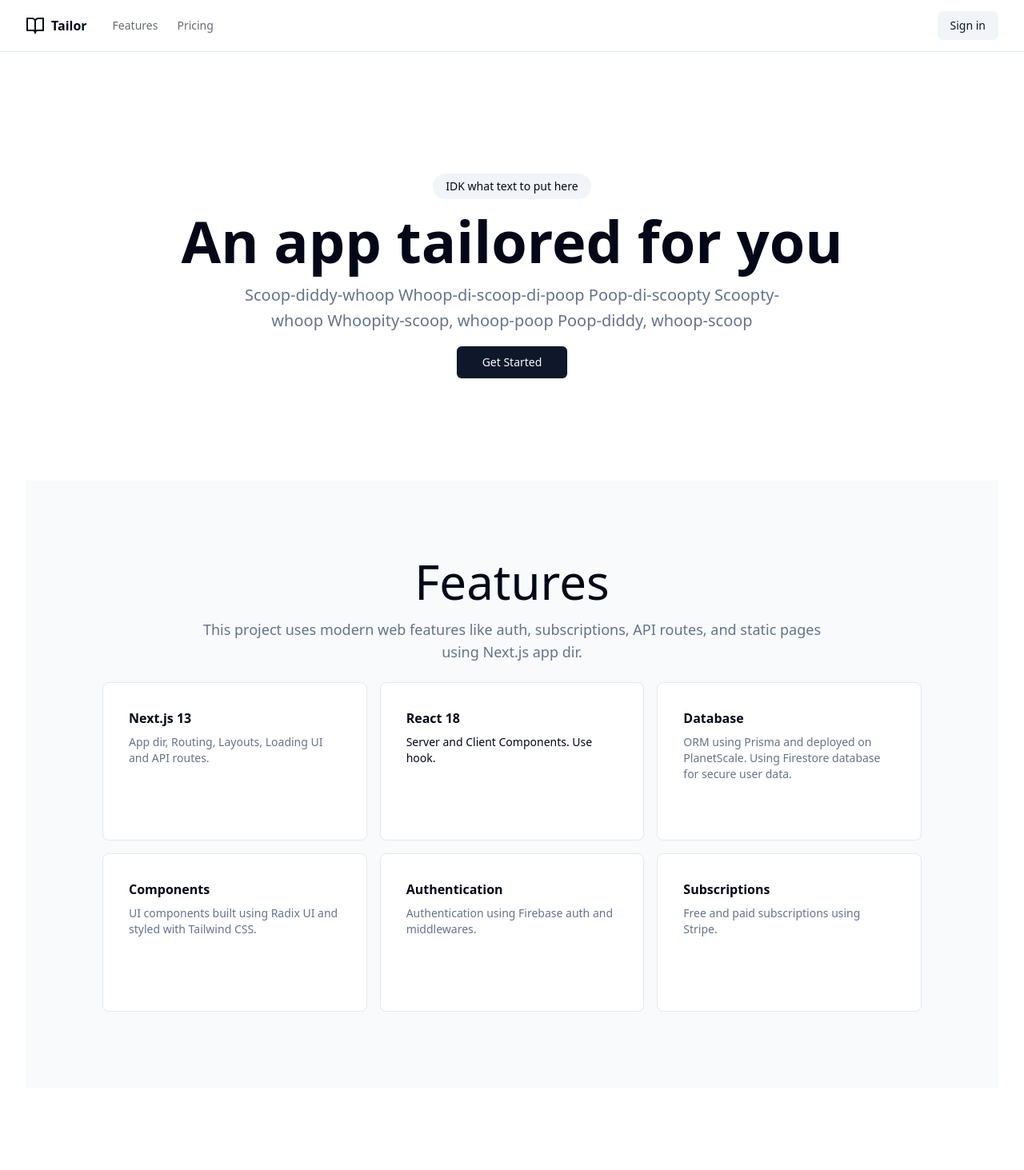
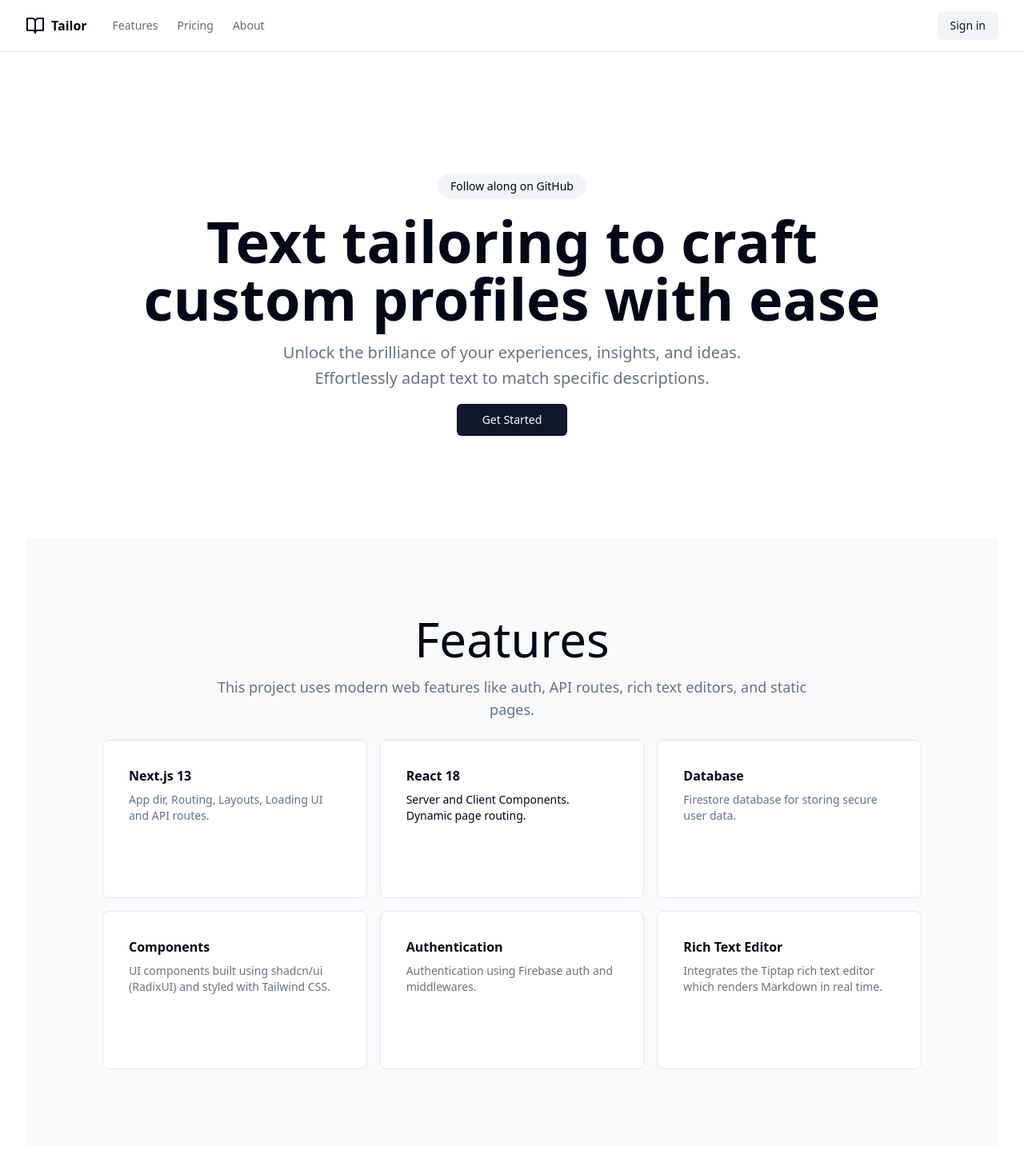
Before and after one commit to jdrco/tailor, a Next.js app: page / in a window 1280 px wide. Shown: the top 1463 px of the page at 80% size. Built offline with nearby package versions, Linux system fonts and the light colour scheme; no server answers.

Commit message:
Update landing page and readme

```diff
--- a/src/app/(auth)/layout.tsx
+++ b/src/app/(auth)/layout.tsx
@@ -22,10 +22,10 @@ export default function AuthLayout({ children }: AuthLayoutProps) {
         </div>
         <div>
           <div className="text-xl pb-3">
-            &quot;Lorem ipsum dolor sit amet consectetur, adipisicing elit.
-            Minima repudiandae explicabo consequatur harum.&quot;
+            &quot;Don&apos;t tell me the moon is shining; show me the glint of
+            light on broken glass.&quot;
           </div>
-          <div>- Some testimonial</div>
+          <div>- Anton Chekhov</div>
         </div>
       </div>
       <div className="w-full lg:w-1/2 flex flex-col justify-center items-center">
--- a/src/app/(landing)/page.tsx
+++ b/src/app/(landing)/page.tsx
@@ -9,18 +9,23 @@ export default function Home() {
       <section className="container space-y-6 pb-8 pt-6 md:pb-12 md:pt-10 lg:py-32">
         <div className="flex flex-col items-center gap-4 text-center">
           <Link
-            href="/"
+            href="https://github.com/jdrco"
             className="rounded-2xl bg-muted px-4 py-1.5 text-sm font-medium"
             target="_blank"
           >
-            IDK what text to put here
+            Follow along on GitHub
           </Link>
           <h1 className="font-heading font-bold text-3xl sm:text-5xl md:text-6xl lg:text-7xl">
-            An app tailored for you
+            Text tailoring to craft
+            <br />
+            custom profiles with ease
           </h1>
           <p className="max-w-[42rem] leading-normal text-muted-foreground sm:text-xl sm:leading-8">
-            Scoop-diddy-whoop Whoop-di-scoop-di-poop Poop-di-scoopty
-            Scoopty-whoop Whoopity-scoop, whoop-poop Poop-diddy, whoop-scoop
+            {/* Harness modern computing to effortlessly adapt your written
+            <br />
+            ideas to match specific descriptions */}
+            Unlock the brilliance of your experiences, insights, and ideas.
+            Effortlessly adapt text to match specific descriptions.
           </p>
           <div className="space-x-4">
             <Link href="/signup" className={cn(buttonVariants({ size: 'lg' }))}>
@@ -38,8 +43,8 @@ export default function Home() {
             Features
           </h2>
           <p className="max-w-[85%] leading-normal text-muted-foreground sm:text-lg sm:leading-7">
-            This project uses modern web features like auth, subscriptions, API
-            routes, and static pages using Next.js app dir.
+            This project uses modern web features like auth, API routes, rich
+            text editors, and static pages.
           </p>
         </div>
         <div className="mx-auto grid justify-center gap-4 sm:grid-cols-2 md:max-w-[64rem] md:grid-cols-3">
@@ -58,7 +63,7 @@ export default function Home() {
               <div className="space-y-2">
                 <h3 className="font-bold">React 18</h3>
                 <p className="text-sm">
-                  Server and Client Components. Use hook.
+                  Server and Client Components. Dynamic page routing.
                 </p>
               </div>
             </div>
@@ -68,8 +73,7 @@ export default function Home() {
               <div className="space-y-2">
                 <h3 className="font-bold">Database</h3>
                 <p className="text-sm text-muted-foreground">
-                  ORM using Prisma and deployed on PlanetScale. Using Firestore
-                  database for secure user data.
+                  Firestore database for storing secure user data.
                 </p>
               </div>
             </div>
@@ -79,8 +83,8 @@ export default function Home() {
               <div className="space-y-2">
                 <h3 className="font-bold">Components</h3>
                 <p className="text-sm text-muted-foreground">
-                  UI components built using Radix UI and styled with Tailwind
-                  CSS.
+                  UI components built using shadcn/ui (RadixUI) and styled with
+                  Tailwind CSS.
                 </p>
               </div>
             </div>
@@ -98,9 +102,10 @@ export default function Home() {
           <div className="relative overflow-hidden rounded-lg border bg-background p-2">
             <div className="flex h-[180px] flex-col justify-between rounded-md p-6">
               <div className="space-y-2">
-                <h3 className="font-bold">Subscriptions</h3>
+                <h3 className="font-bold">Rich Text Editor</h3>
                 <p className="text-sm text-muted-foreground">
-                  Free and paid subscriptions using Stripe.
+                  Integrates the Tiptap rich text editor which renders Markdown
+                  in real time.
                 </p>
               </div>
             </div>
--- a/src/components/signin-redirect-btn.tsx
+++ b/src/components/signin-redirect-btn.tsx
@@ -1,21 +1,15 @@
 'use client';
 import React from 'react';
-import { useAuthContext } from '@/context/AuthContext';
 import { useRouter } from 'next/navigation';
 import { Button } from '@/components/ui/button';
 import { buttonVariants } from '@/components/ui/button';
 import { cn } from '@/lib/utils';
 
 export function SignInBtn() {
-  const { user } = useAuthContext();
   const router = useRouter();
 
   const handleSignInClick = async () => {
-    if (user == null) {
-      router.push('/signin');
-    } else {
-      router.push('/home');
-    }
+    router.push('/signin');
   };
 
   return (
--- a/src/config/home.ts
+++ b/src/config/home.ts
@@ -7,8 +7,8 @@ export const homeConfig: HomeConfig = {
       href: '/home/#',
     },
     {
-      title: 'Billing',
-      href: '/home/#',
+      title: 'About',
+      href: 'https://github.com/jdrco/tailor#readme',
     },
   ],
 };
--- a/src/config/landing.ts
+++ b/src/config/landing.ts
@@ -10,5 +10,9 @@ export const landingConfig: LandingConfig = {
       title: 'Pricing',
       href: '/#pricing',
     },
+    {
+      title: 'About',
+      href: 'https://github.com/jdrco/tailor#readme',
+    },
   ],
 };
```
Also changed, not shown: 1 other file (tests, documents, lock files or other folders).
